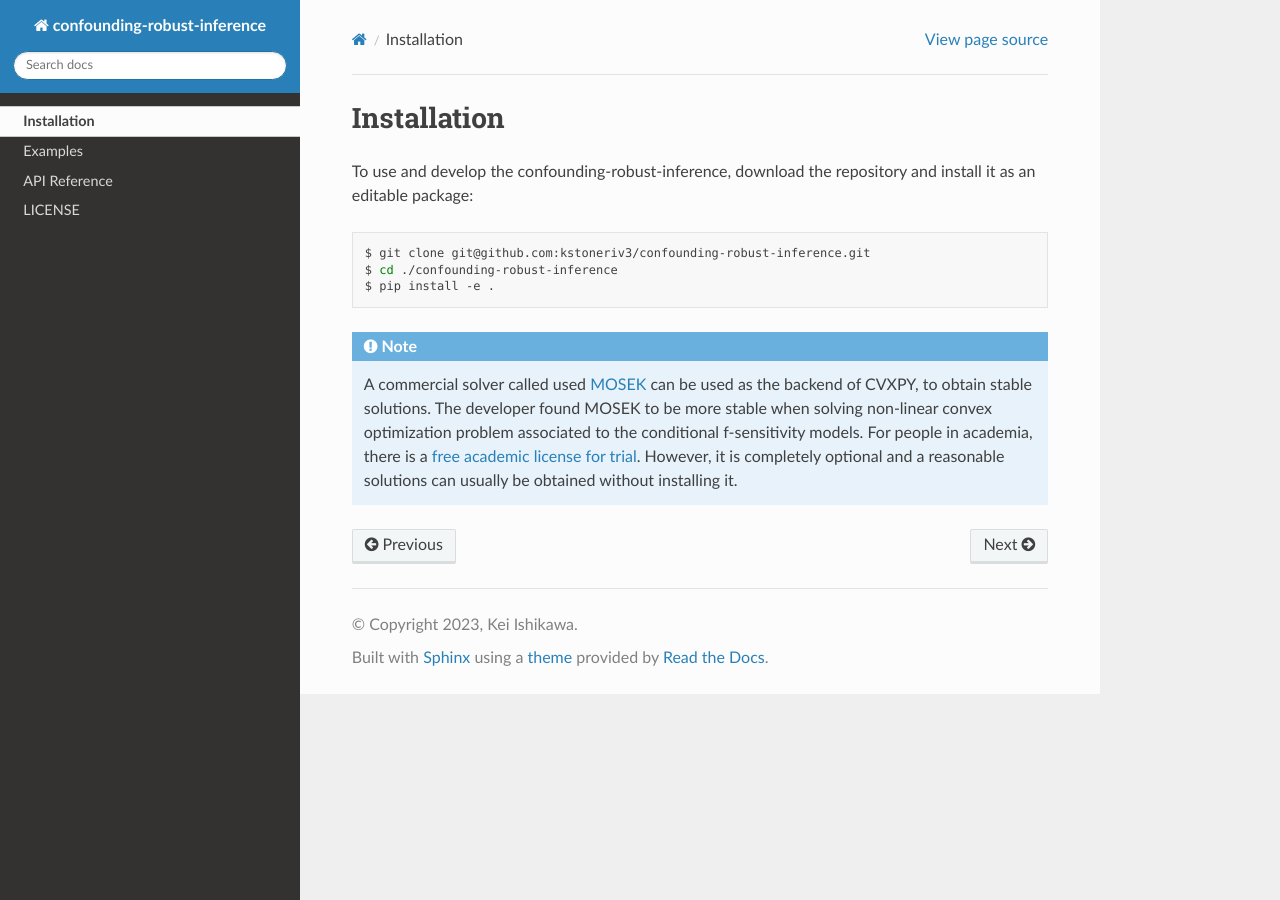
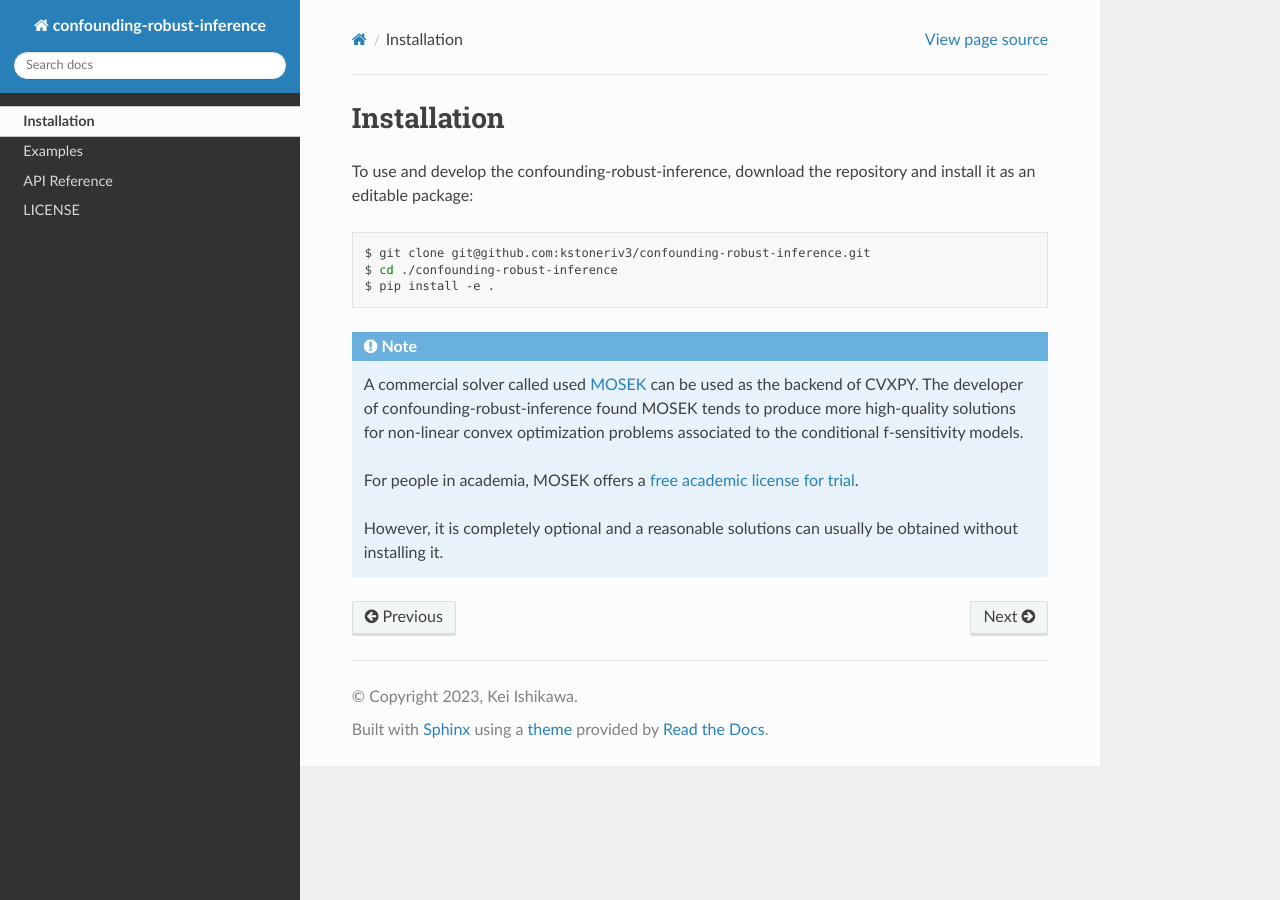
Before and after one commit to kstoneriv3/confounding-robust-inference, a Sphinx documentation site: the page built from docs/source/installation.rst, in a window 1280 px wide. Built offline with Sphinx 7.4.7 and the Read the Docs theme 2.0.0, drawn with Linux system fonts in a browser that asks for light colours; pages that are not in the unit, such as notebooks, are missing from menus.

Commit message:
update install instructions

```diff
--- a/docs/source/installation.rst
+++ b/docs/source/installation.rst
@@ -10,7 +10,9 @@ To use and develop the confounding-robust-inference, download the repository and
     $ pip install -e .
 
 .. note::
-   A commercial solver called used `MOSEK <https://www.mosek.com/downloads/>`_ can be used as the backend of CVXPY, to obtain stable solutions.
-   The developer found MOSEK to be more stable when solving non-linear convex optimization problem associated to the conditional f-sensitivity models.
-   For people in academia, there is a `free academic license for trial <https://www.mosek.com/products/academic-licenses/>`_.
+   A commercial solver called used `MOSEK <https://www.mosek.com/downloads/>`_ can be used as the backend of CVXPY.
+   The developer of confounding-robust-inference found MOSEK tends to produce more high-quality solutions for non-linear convex optimization problems associated to the conditional f-sensitivity models.
+
+   For people in academia, MOSEK offers a `free academic license for trial <https://www.mosek.com/products/academic-licenses/>`_.
+
    However, it is completely optional and a reasonable solutions can usually be obtained without installing it.
```
